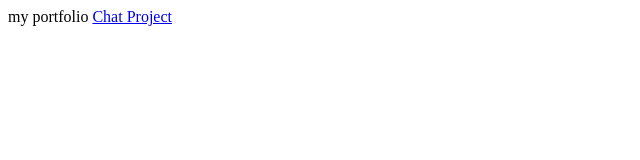
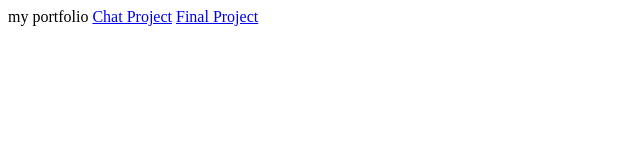
Before and after one commit to Marina-R/Marina-R.github.io, a plain HTML site: page index.html in a window 1280 px wide. Shown: the whole page, without its empty margins (0-640 px from the left). Drawn offline with Linux system fonts and the light colour scheme.

Commit message:
Add final project link to home page

```diff
--- a/index.html
+++ b/index.html
@@ -6,5 +6,6 @@
 <body>
 my portfolio
 <a href="projects/Chat-Room-Project/dist/index.html">Chat Project</a>
+<a href="projects/final-project/index.html">Final Project</a>
 </body>
 </html>
```
